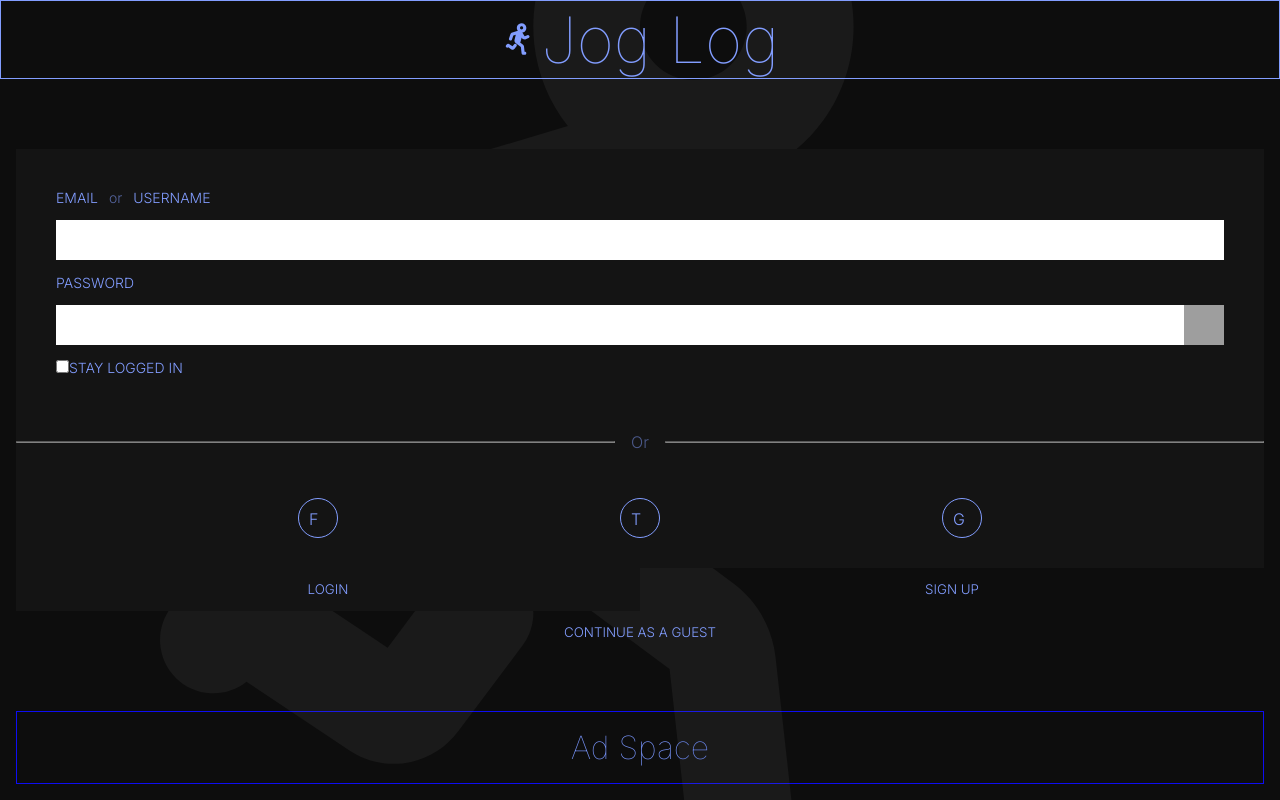
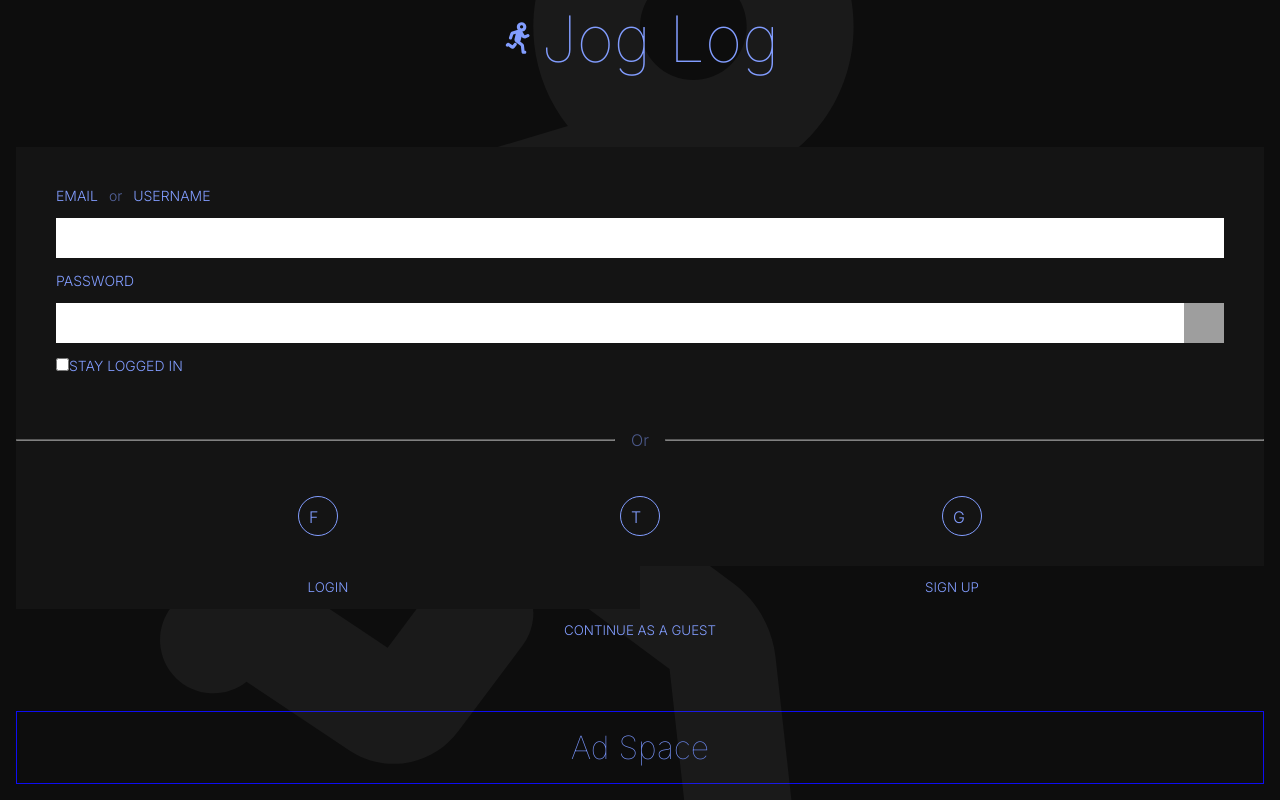
Before and after one commit to Malal0/jog-log-one, a React (Create React App) app: page / in a window 1280 px wide. Built offline with nearby package versions, Linux system fonts and the light colour scheme; grey boxes are pictures that could not be loaded.

Commit message:
removed logo border

```diff
--- a/src/SCSS/Logo.scss
+++ b/src/SCSS/Logo.scss
@@ -1,7 +1,7 @@
 @import '../Variables/Variables.scss';
 
 .logoElement {
-    border: 1px solid $mainColor;
+    // border: 1px solid $mainColor;
     color: $mainColor;
     display: flex;
     justify-content: center;
```
